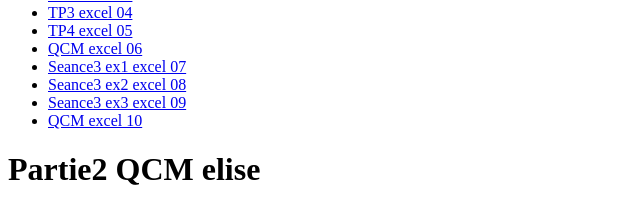
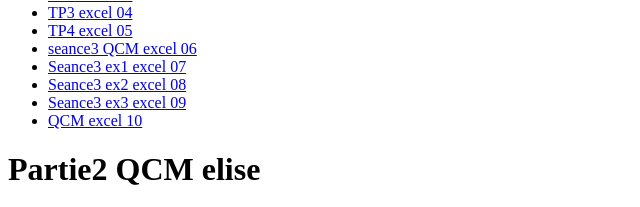
Before and after one commit to nabilbenromdhane2711/formation-elise-2024, a plain HTML site: page index.html in a window 1280 px wide. Shown: the part 164-371 px from the top of the page, 0-640 px from the left. Drawn offline with Linux system fonts and the light colour scheme.

Commit message:
Update index.html

```diff
--- a/index.html
+++ b/index.html
@@ -12,7 +12,7 @@
         <li><a href="page13.html">TP2 excel 03</a></li>
         <li><a href="page14.html">TP3 excel 04</a></li>
         <li><a href="page15.html">TP4 excel 05</a></li>
-        <li><a href="page16.html">QCM excel 06</a></li>
+        <li><a href="page16.html">seance3 QCM excel 06</a></li>
         <li><a href="page17.html">Seance3 ex1 excel 07</a></li>
         <li><a href="page18.html">Seance3 ex2 excel 08</a></li>
         <li><a href="page19.html">Seance3 ex3 excel 09</a></li>
```
